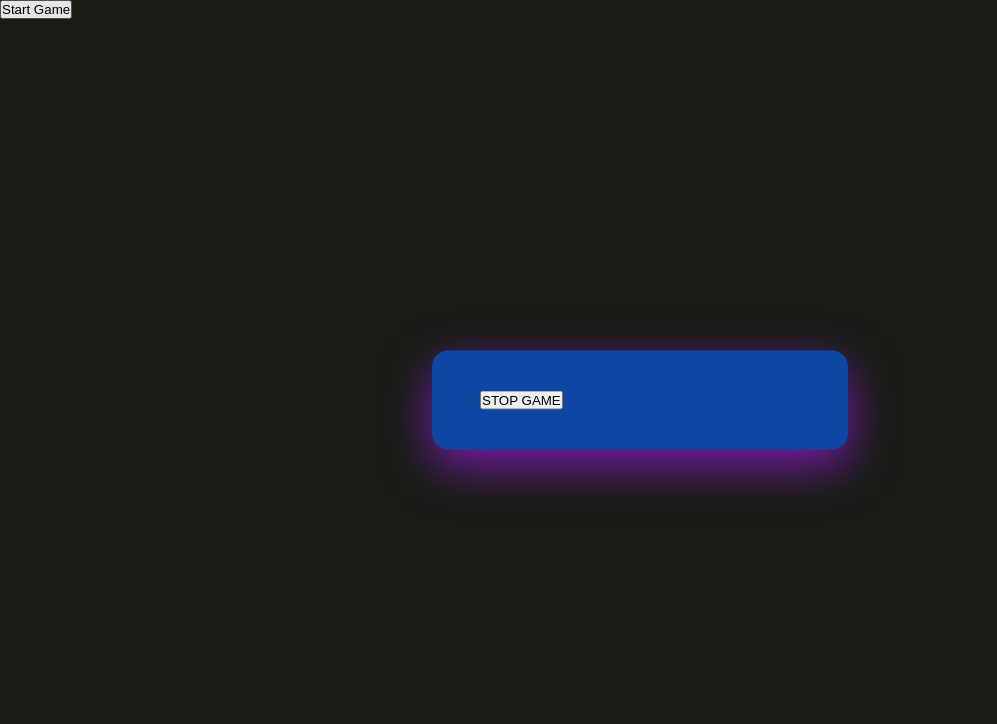
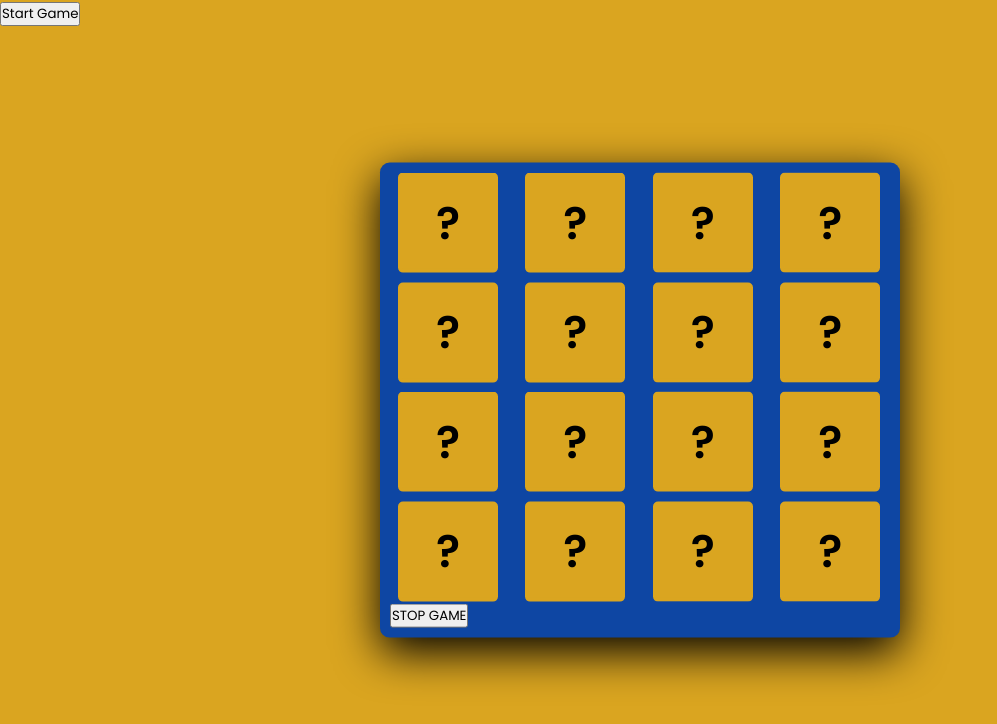
Before and after one commit to himanshupandey2k/Matching-Game, a plain HTML site: page index.html in a window 1280 px wide. Shown: the whole page, without its empty margins (0-997 px from the left). Drawn offline with Linux system fonts and the light colour scheme.

Commit message:
Added Grid

```diff
--- a/index.html
+++ b/index.html
@@ -3,6 +3,10 @@
 <head>
     <meta charset="UTF-8">
     <meta name="viewport" content="width=device-width, initial-scale=1.0">
+    <link
+      href="https://fonts.googleapis.com/css2?family=Poppins:wght@400;600&display=swap"
+      rel="stylesheet"
+    />
     <link rel="stylesheet" href="style.css">
     <title>Matching Game</title>
 </head>
--- a/script.js
+++ b/script.js
@@ -53,11 +53,29 @@ const generateRandom = (size = 4) => {
     return cardValues;
 }
 
+const matrixGenerator = (cardValues, size=4) => {
+    gameContainer.innerHTML = "";
+    cardValues = [...cardValues, ...cardValues];
+    cardValues.sort(() => Math.random()-0.5);
+    for(let i=0;i<size*size;i++) {
+        gameContainer.innerHTML += `
+            <div class="card-container" data-card-value="${cardValues[i].name}">
+                <div class="card-before">?</div>
+                <div class="card-after">
+                    <img src="${cardValues[i].image}" class="image" />
+                </div>
+            </div>
+        `;
+    }
+    gameContainer.style.gridTemplateColumns = `repeat(${size},auto)`;
+};
+
 const initializer = () => {
     result.innerText = "";
     winCount = 0;
     let cardValues = generateRandom();
     console.log(cardValues);
+    matrixGenerator(cardValues);
 };
 
 initializer();
--- a/style.css
+++ b/style.css
@@ -2,14 +2,14 @@
     padding: 0;
     margin: 0;
     box-sizing: border-box;
-    font-family: Arial, Helvetica, sans-serif;
+    font-family: "Poppins", sans-serif;
 }
 
 :root {
-    --background: #181C14;
+    --background: #DAA520;
     --secondary-background: #0E46A3;
     --text: #EEEEEE;
-    --shadow: #7A1CAC;
+    --shadow: #000;
 }
 
 body {
@@ -17,19 +17,66 @@ body {
 }
 
 .container {
+    box-sizing: content-box;
     background-color: var(--secondary-background);
-    width: 26em;
-    padding: 2.5em 3em;
+    width: 500px;
+    padding: 10px;
     position: absolute;
     transform: translate(-50%, -50%);
     left: 50%;
     top: 50%;
-    border-radius: 1em;
-    box-shadow: 0 1em 3em var(--shadow);
+    border-radius: 0.6em;
+    box-shadow: 0 0.9em 2.8em var(--shadow);
 }
 
 .game-container {
     position: relative;
     width: 100%;
     display: grid;
+    gap: 0.6em;
 }
+
+.card-container {
+    position: relative;
+    width: 6.25em;
+    height: 6.25em;
+    cursor: pointer;
+    padding-left: 8px;
+}
+
+.card-before, .card-after {
+    position: absolute;
+    border-radius: 5px;
+    width: 100%;
+    height: 100%;
+    display: flex;
+    align-items: center;
+    justify-content: center;
+    border: 4px solid var(--background);
+    transition: transform 0.7s ease-out;
+    backface-visibility: hidden;
+}
+
+.card-before {
+    background-color: goldenrod;
+    font-size: 2.8em;
+    font-weight: 600;
+}
+
+.card-after {
+    background-color: var(--text);
+    transform: rotateY(180deg);
+}
+
+.card-container.flipped.card-before {
+    transform: rotateY('180deg');
+}
+
+.card-container.flipped.card-after {
+    transform: rotateY('0deg');
+}
+
+.image {
+    width: 30px;
+    height: 30px;
+}
```
